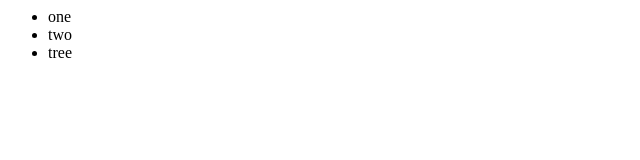
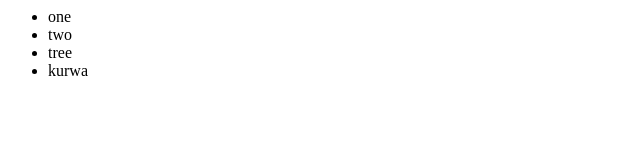
Before and after one commit to koszczapinski/gitLocal, a plain HTML site: page index.html in a window 1280 px wide. Shown: the full height of the page, 0-640 px from the left. Drawn offline with Linux system fonts and the light colour scheme.

Commit message:
li four added

```diff
--- a/index.html
+++ b/index.html
@@ -2,4 +2,5 @@
     <li>one</li>
     <li>two</li>
     <li>tree</li>
+    <li>kurwa</li>
 </ul>
```
